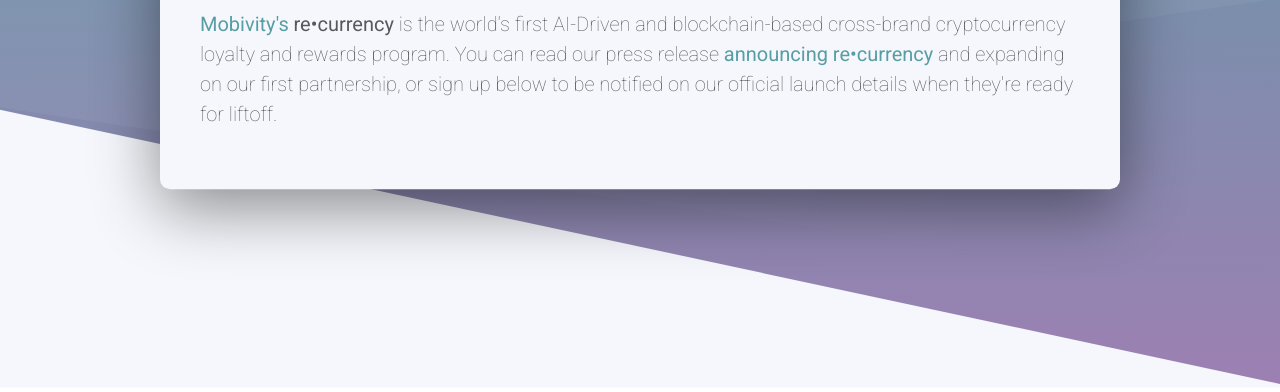
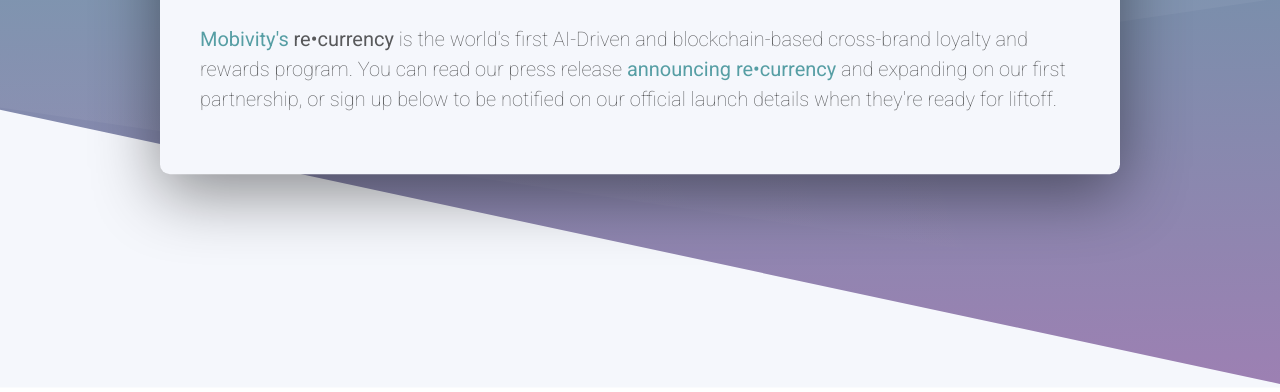
Before and after one commit to mobivity-marketing/merit, a website: page index.html in a window 1280 px wide. Shown: the part 408-800 px from the top of the page. Drawn offline with nearby package versions, Linux system fonts and the light colour scheme; a script that the page names is missing.

Commit message:
removing cryptocurrency.

```diff
--- a/index.html
+++ b/index.html
@@ -19,7 +19,7 @@
 
 		<div class="container main">
       <img class="logo" src="dist/images/logo.svg" alt="re•currency">
-      <p><a href="https://mobivity.com/" target="_blank" class="linkHover">Mobivity's</a> <span>re•currency</span> is the world's first AI-Driven and blockchain-based cross-brand cryptocurrency loyalty and rewards program. You can read our press release <a href="https://finance.yahoo.com/news/mobivity-leverage-blockchain-architecture-power-130000109.html" target="_blank" class="linkHover">announcing re•currency</a> and expanding on our first partnership, or sign up below to be notified on our official launch details when they're ready for liftoff.</p>
+      <p><a href="https://mobivity.com/" target="_blank" class="linkHover">Mobivity's</a> <span>re•currency</span> is the world's first AI-Driven and blockchain-based cross-brand loyalty and rewards program. You can read our press release <a href="https://finance.yahoo.com/news/mobivity-leverage-blockchain-architecture-power-130000109.html" target="_blank" class="linkHover">announcing re•currency</a> and expanding on our first partnership, or sign up below to be notified on our official launch details when they're ready for liftoff.</p>
 
 
       <!--[if lte IE 8]>
```
